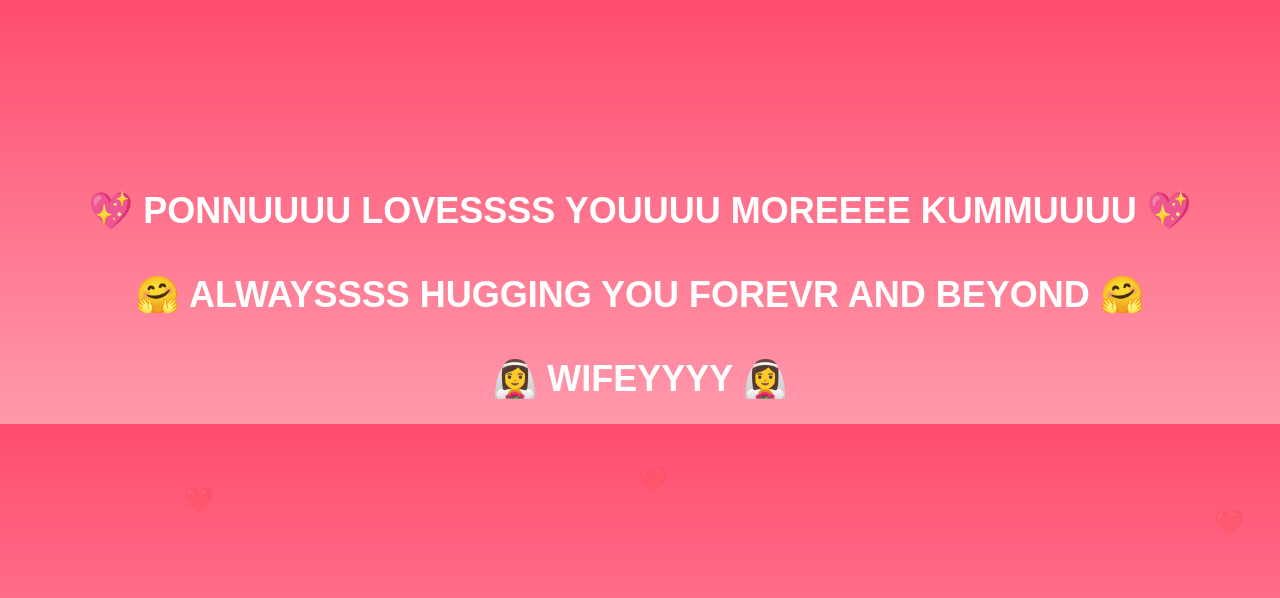
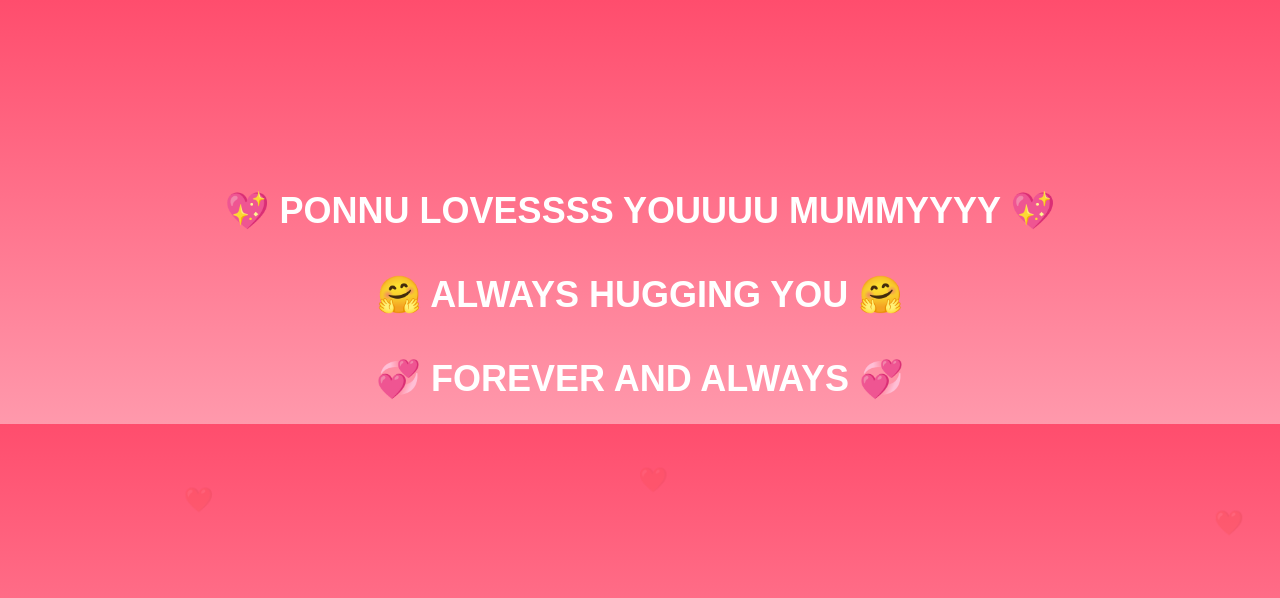
Before and after one commit to Reddy-PLK/love-qr, a Flask app: page /love in a window 1280 px wide. Shown: the top 598 px of the page. Run offline with Flask 3, Linux system fonts and the light colour scheme.

Commit message:
Update love.html

```diff
--- a/templates/love.html
+++ b/templates/love.html
@@ -34,9 +34,9 @@ h1 {
 <body>
 
 <h1>
-💖 PONNUUUU LOVESSSS YOUUUU MOREEEE KUMMUUUU 💖<br><br>
-🤗 ALWAYSSSS HUGGING YOU FOREVR AND BEYOND 🤗<br><br>
-👰‍♀️ WIFEYYYY 👰‍♀️
+💖 PONNU LOVESSSS YOUUUU MUMMYYYY 💖<br><br>
+🤗 ALWAYS HUGGING YOU 🤗<br><br>
+💞 FOREVER AND ALWAYS 💞
 </h1>
 
 <audio autoplay loop>
```
